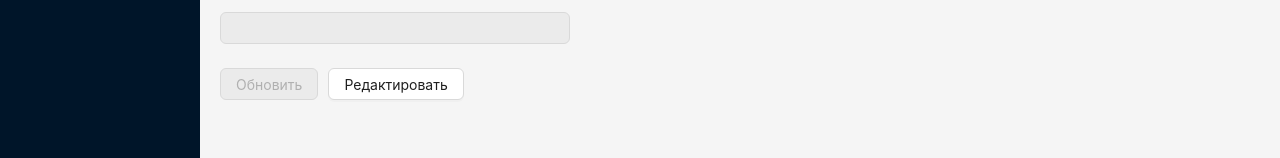
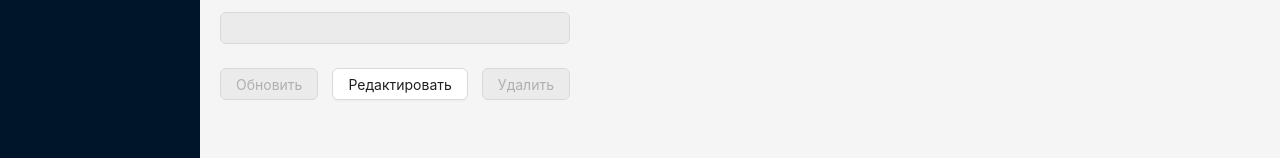
Before and after one commit to evkondr/agcc, a React (Create React App) app: page /assets/1 in a window 1280 px wide. Shown: the part 462-620 px from the top of the page. Built offline with nearby package versions, Linux system fonts and the light colour scheme; data requests are answered from the project's data file; sample sign-in values are in the browser's storage.

Commit message:
feat: add layout for button in AssetForm

```diff
--- a/src/components/assets/AssetForm.tsx
+++ b/src/components/assets/AssetForm.tsx
@@ -10,6 +10,7 @@ import {
   Form,
   Input,
   Select,
+  Row,
 } from 'antd';
 
 import { v4 as uuidv4 } from 'uuid';
@@ -99,7 +100,8 @@ const AssetCard = ({ currentAsset, loggedUser }: IAssetFormProps) => {
           <Input />
         </Form.Item>
         <Form.Item>
-          <Button htmlType="submit" style={{ marginRight: '10px' }}>{currentAsset ? 'Обновить' : 'Создать'}</Button>
+          <Row justify="space-between">
+            <Button htmlType="submit">{currentAsset ? 'Обновить' : 'Создать'}</Button>
             {currentAsset && (
             <Button
               htmlType="button"
@@ -109,6 +111,10 @@ const AssetCard = ({ currentAsset, loggedUser }: IAssetFormProps) => {
               {disabled ? 'Редактировать' : 'Отменить'}
             </Button>
             )}
+            <Button type="primary" danger>
+              Удалить
+            </Button>
+          </Row>
         </Form.Item>
       </Form>
       {/* <Row>
```
Lines whose indentation alone changed are shown as unchanged.
